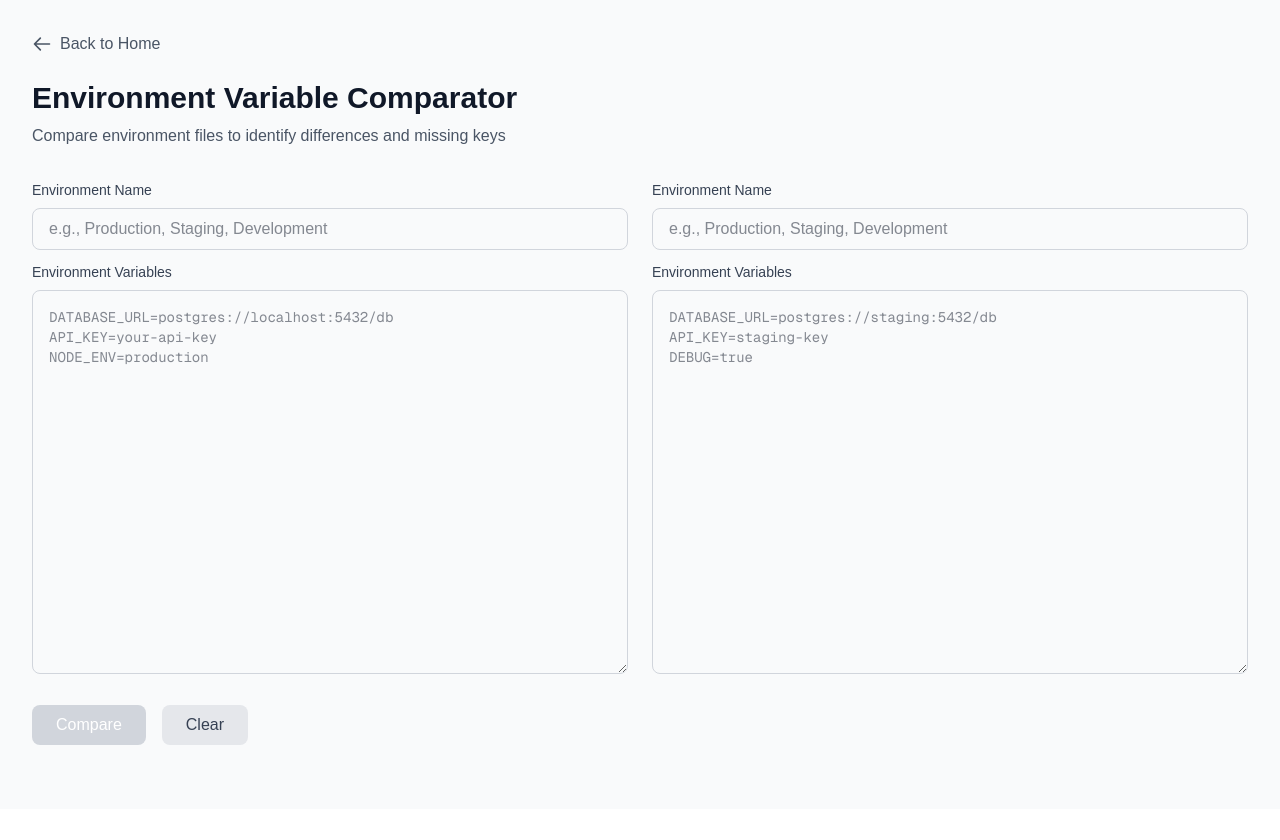
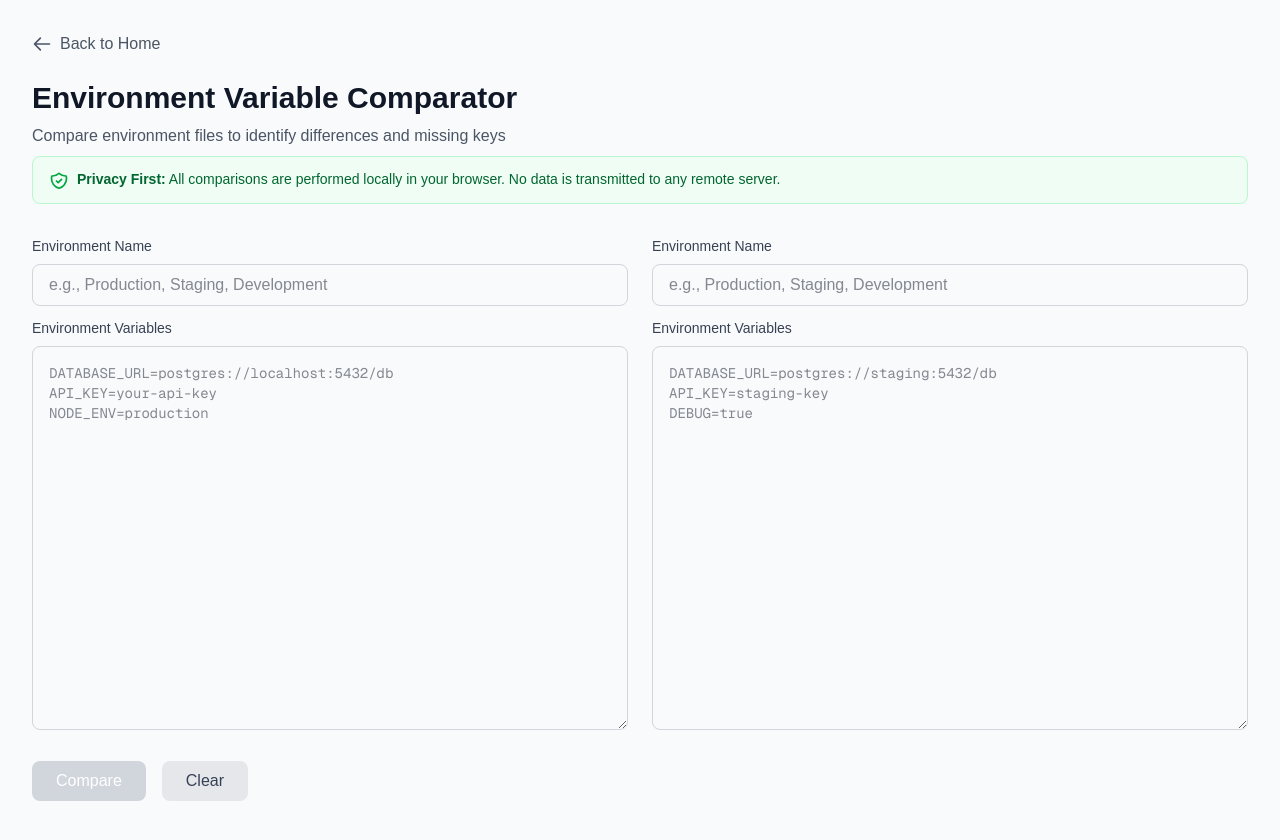
Before and after one commit to widnyana/tulkit, a Next.js app: page /env-compare in a window 1280 px wide. Shown: the top 840 px of the page. Before the commit the page ends 809 px from the top, so only its background shows below. Built offline with nearby package versions, Linux system fonts and the light colour scheme.

Commit message:
docs: add info about privacy

```diff
--- a/app/env-compare/page.tsx
+++ b/app/env-compare/page.tsx
@@ -66,9 +66,29 @@
           <h1 className="text-3xl font-bold text-gray-900 mb-2">
             Environment Variable Comparator
           </h1>
-          <p className="text-gray-600">
+          <p className="text-gray-600 mb-2">
             Compare environment files to identify differences and missing keys
           </p>
+          <div className="flex items-start gap-2 px-4 py-3 bg-green-50 border border-green-200 rounded-lg">
+            <svg
+              className="w-5 h-5 text-green-600 flex-shrink-0 mt-0.5"
+              fill="none"
+              stroke="currentColor"
+              viewBox="0 0 24 24"
+            >
+              <path
+                strokeLinecap="round"
+                strokeLinejoin="round"
+                strokeWidth={2}
+                d="M9 12l2 2 4-4m5.618-4.016A11.955 11.955 0 0112 2.944a11.955 11.955 0 01-8.618 3.04A12.02 12.02 0 003 9c0 5.591 3.824 10.29 9 11.622 5.176-1.332 9-6.03 9-11.622 0-1.042-.133-2.052-.382-3.016z"
+              />
+            </svg>
+            <div className="text-sm text-green-800">
+              <strong className="font-semibold">Privacy First:</strong> All
+              comparisons are performed locally in your browser. No data is
+              transmitted to any remote server.
+            </div>
+          </div>
         </header>
 
         <div className="grid grid-cols-1 lg:grid-cols-2 gap-6 mb-6">
```
